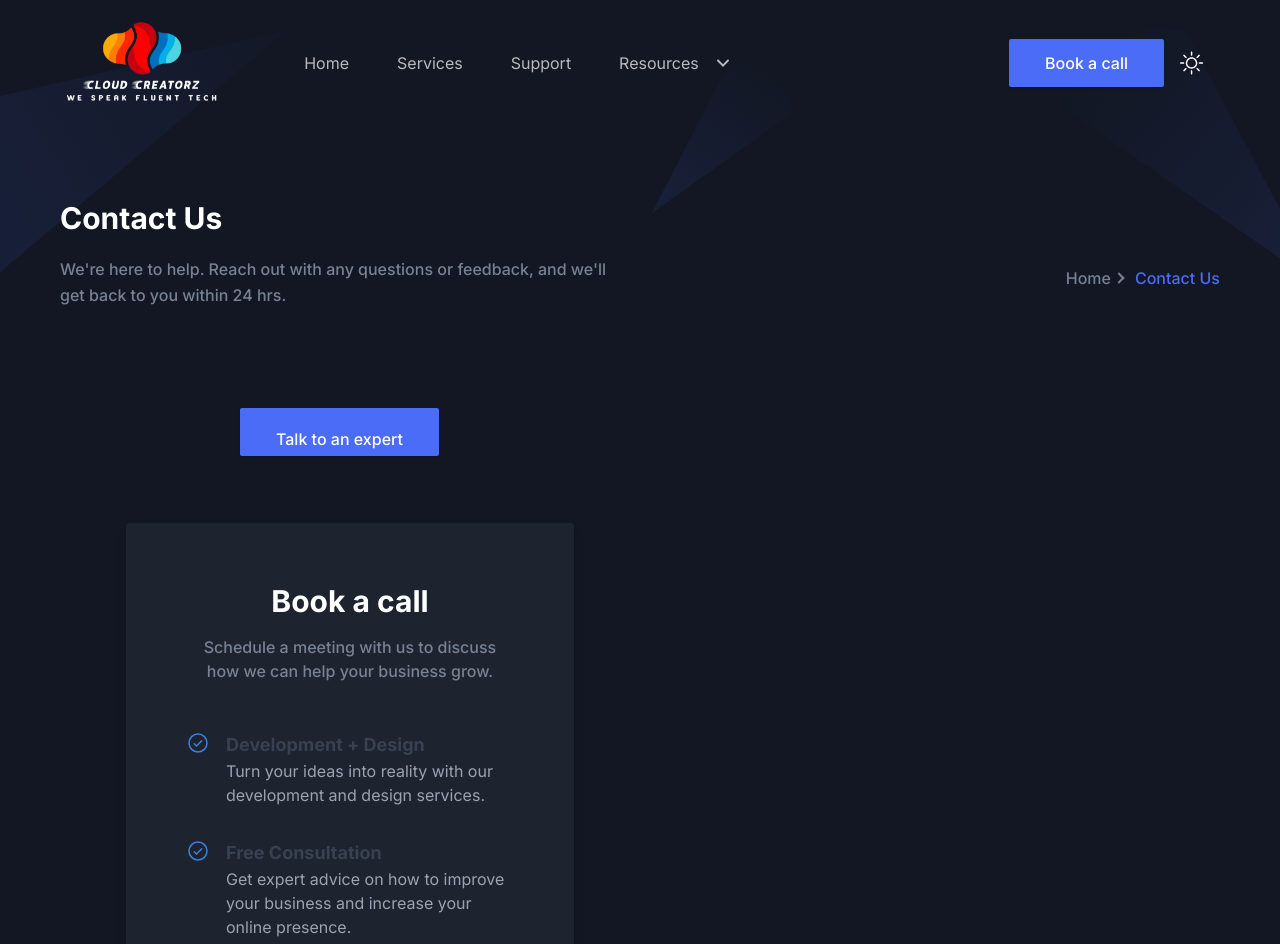
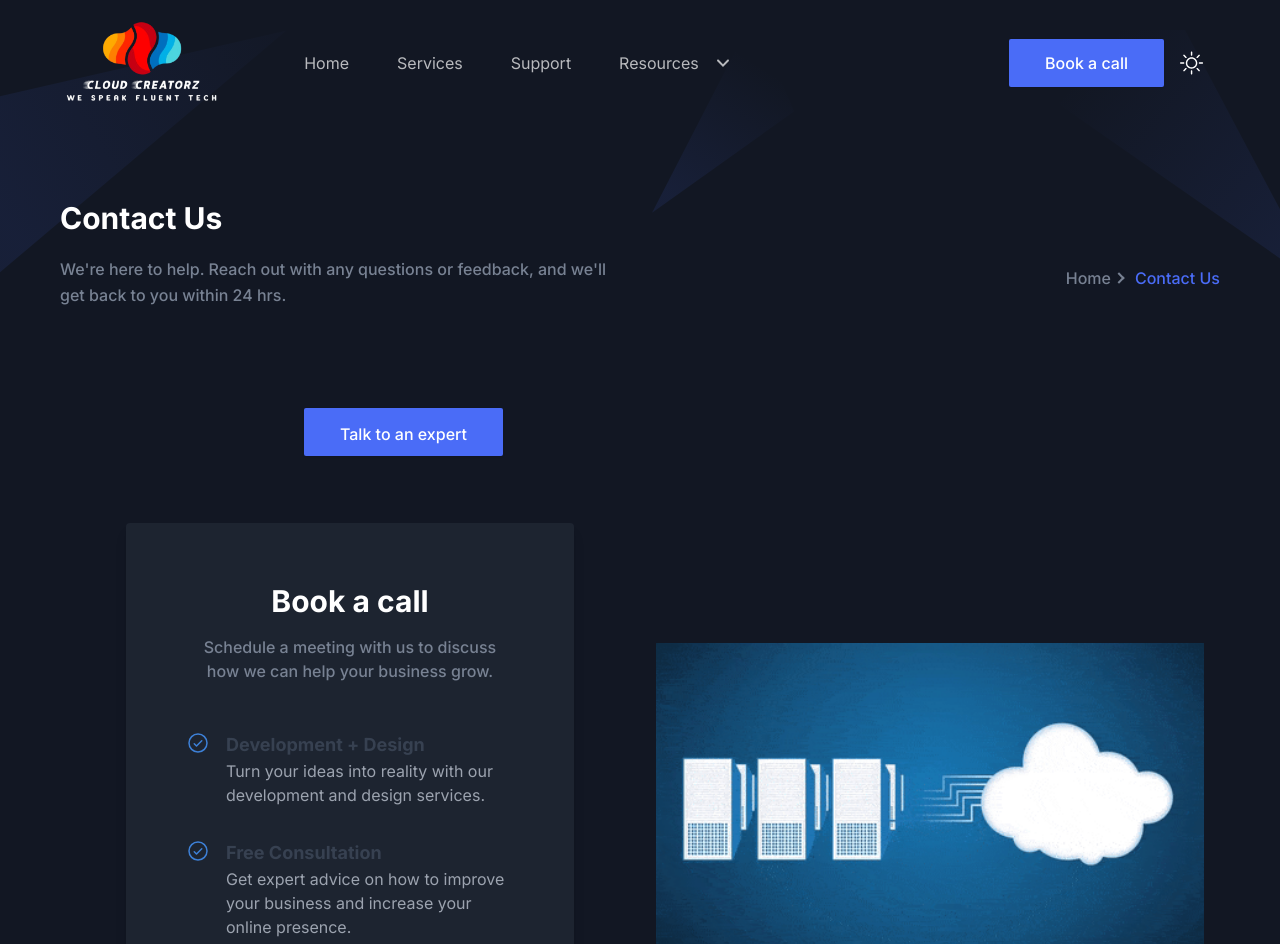
Before and after one commit to cloud-creatorz/next-cloud, a Next.js app: page /signup in a window 1280 px wide. Shown: the top 944 px of the page. Built offline with nearby package versions, Linux system fonts and the light colour scheme.

Commit message:
minor updates

```diff
--- a/src/app/signup/book-appointment.tsx
+++ b/src/app/signup/book-appointment.tsx
@@ -87,21 +87,15 @@ function BookAppointment() {
     }
   };
 
-
-
-
   return (
     <Dialog open={isDialogOpen} onOpenChange={setIsDialogOpen}>
       <DialogTrigger asChild>
 <Button
-  className="ease-in-up shadow-btn hover:shadow-btn-hover rounded-sm bg-primary py-6 text-base font-medium text-white transition duration-300 hover:bg-opacity-90 md:block md:px-9 lg:px-6 xl:px-9 flex items-center justify-center"
+  className="ease-in-up shadow-btn hover:shadow-btn-hover rounded-sm bg-primary py-6 text-base font-medium text-white transition duration-300 hover:bg-opacity-90 md:block md:px-9 lg:px-6 xl:px-9 flex items-center justify-center ml-16"
   onClick={() => setIsDialogOpen(true)}
 >
-  <span className="relative top-[-5px]">Talk to an expert</span>
+  <span className="relative top-[-10px]">Talk to an expert</span>
 </Button>
-
-
-
 
 
       </DialogTrigger>
--- a/src/app/signup/page.tsx
+++ b/src/app/signup/page.tsx
@@ -47,6 +47,14 @@ const Bookacall = () => {
                 ))}
             </div>
           </div>
+              <div className="w-full lg:w-1/2 px-4">
+                <img
+                  src="/images/services/book.gif"
+                  alt="Description of image"
+                  className="w-full h-auto object-cover"
+                  style={{ marginTop: '120px' }}
+                />
+              </div>
         </div>
       </section>
     </>
```
